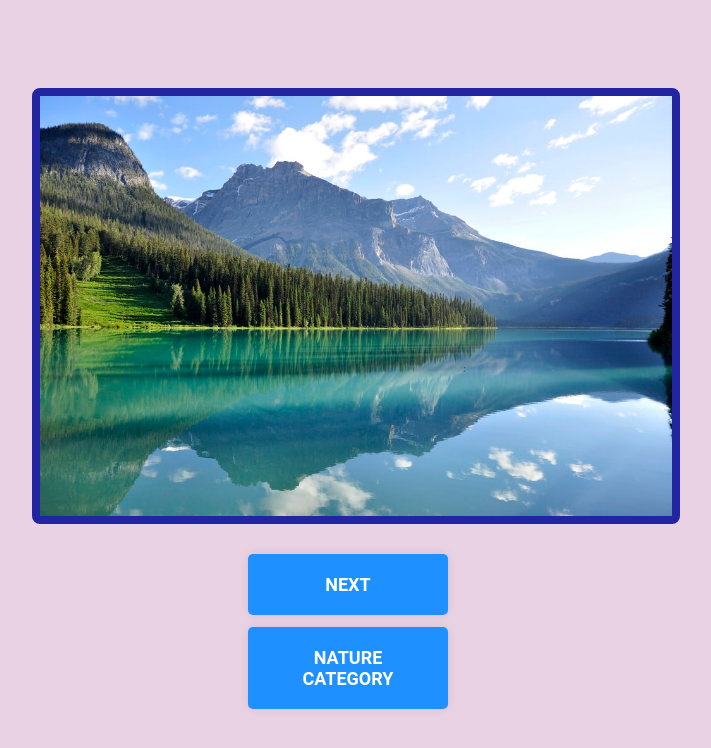
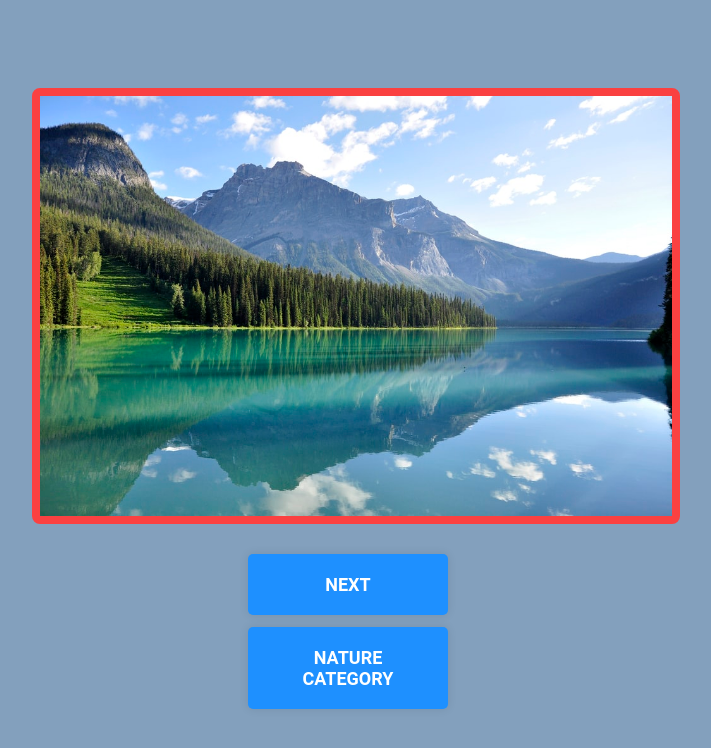
Before and after one commit to Divyanshu2607/DigitalZone, a plain HTML site: page nature 1.html in a window 1280 px wide. Shown: the whole page, without its empty margins (292-1003 px from the left). Drawn offline with Linux system fonts and the light colour scheme.

Commit message:
Update nature 1.html

```diff
--- a/nature 1.html
+++ b/nature 1.html
@@ -5,7 +5,7 @@
     <meta http-equiv="X-UA-Compatible" content="IE=edge">
     <meta name="viewport" content="width=device-width, initial-scale=1.0">
     <title>Lake Baikal</title>
-    <link rel="stylesheet" href="singlepage2.css">
+    <link rel="stylesheet" href="singlepage1.css">
 </head>
 <body>
 
```
